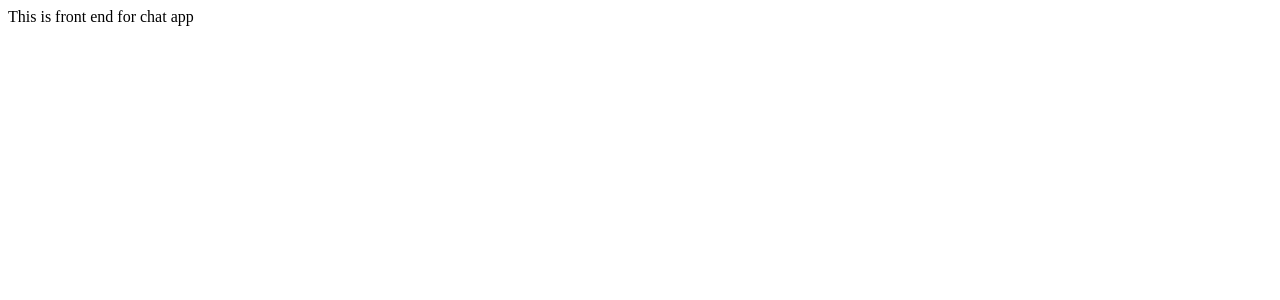
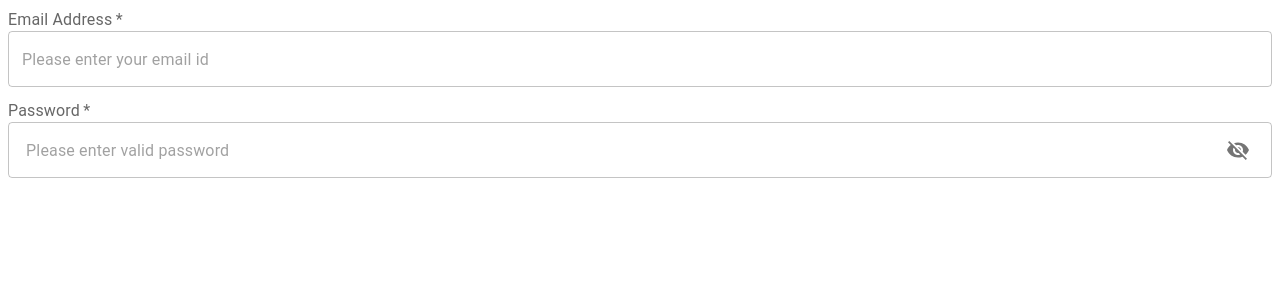
Before and after one commit to vinaymaurya105/chat-app, a React (Create React App) app in the folder client/: page / in a window 1280 px wide. Shown: the top 300 px of the page. Built offline with nearby package versions, Linux system fonts and the light colour scheme.

Commit message:
login page wip

```diff
--- a/client/package.json
+++ b/client/package.json
@@ -3,6 +3,9 @@
   "version": "0.1.0",
   "private": true,
   "dependencies": {
+    "@emotion/react": "^11.11.1",
+    "@emotion/styled": "^11.11.0",
+    "@mui/icons-material": "^5.15.1",
     "@mui/material": "^5.15.0",
     "@testing-library/jest-dom": "^5.17.0",
     "@testing-library/react": "^13.4.0",
--- a/client/src/App.tsx
+++ b/client/src/App.tsx
@@ -1,7 +1,13 @@
+import { Box } from "@mui/material";
 import React from "react";
+import Login from "./components/Login";
 
 function App() {
-  return <div className="App">This is front end for chat app</div>;
+  return (
+    <Box>
+      <Login />
+    </Box>
+  );
 }
 
 export default App;
--- /dev/null
+++ b/client/src/components/Login.tsx
@@ -0,0 +1,57 @@
+import { AccountCircle, Visibility, VisibilityOff } from "@mui/icons-material";
+import {
+  Box,
+  IconButton,
+  InputAdornment,
+  InputLabel,
+  TextField,
+  Typography,
+} from "@mui/material";
+import React, { useEffect, useState } from "react";
+
+function Login() {
+  const [show, setShow] = useState(false);
+
+  const handleIconClick = () => {
+    setShow((prev) => !prev);
+  };
+
+  return (
+    <Box
+      display="flex"
+      flexDirection="column"
+      justifyContent="center"
+      gap={1.5}
+      width="100%"
+    >
+      <Box>
+        <InputLabel required>Email Address</InputLabel>
+        <TextField
+          placeholder="Please enter your email id"
+          required
+          fullWidth
+        />
+      </Box>
+      <Box gap={1}>
+        <InputLabel required>Password</InputLabel>
+        <TextField
+          placeholder=" Please enter valid password"
+          required
+          fullWidth
+          type={show ? "text" : "password"}
+          InputProps={{
+            endAdornment: (
+              <InputAdornment position="end">
+                <IconButton onClick={handleIconClick}>
+                  {show ? <Visibility /> : <VisibilityOff />}
+                </IconButton>
+              </InputAdornment>
+            ),
+          }}
+        />
+      </Box>
+    </Box>
+  );
+}
+
+export default Login;
```
Also changed, not shown: client/tsconfig.json (+2 -8 lines), 1 other file (tests, documents, lock files or other folders).
